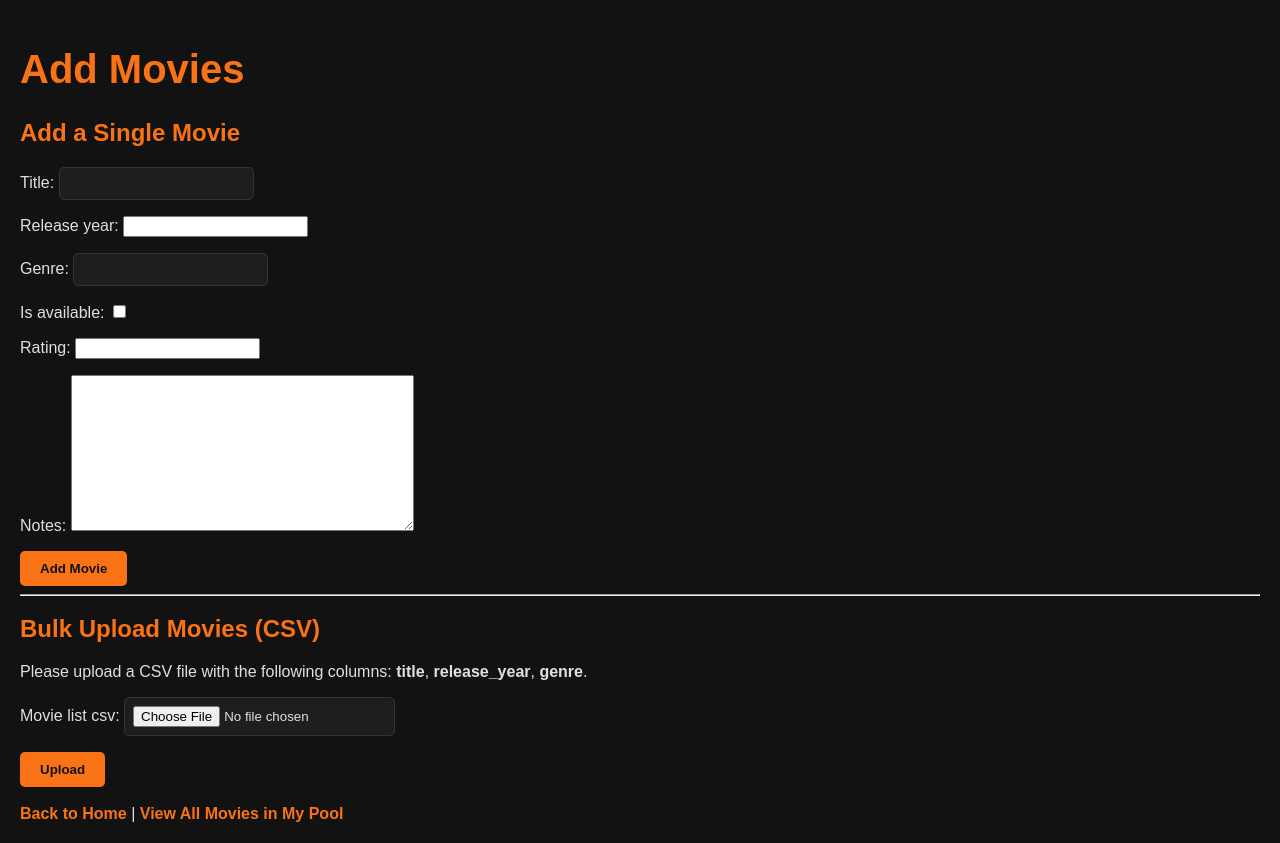
After one commit to Quinn87/movie-marathon, a Django app: template movies/templates/movies/add_movies.html in a window 1280 px wide. The commit adds this page. Run offline with Django 5.2, Linux system fonts and the light colour scheme; the template is opened without the code that fills it: values that come from a table or form of the project are taken from there, others are empty.

Commit message:
Implement movie addition functionality and enhance UI with new styles

```diff
--- a/movies/forms.py
+++ b/movies/forms.py
@@ -1,4 +1,10 @@
 from django import forms
+from .models import Movie
 
 class MovieUploadForm(forms.Form):
     movie_list_csv = forms.FileField()
+
+class MovieForm(forms.ModelForm):
+    class Meta:
+        model = Movie
+        fields = ['title', 'release_year', 'genre', 'is_available', 'rating', 'notes']
--- a/movies/static/movies/style.css
+++ b/movies/static/movies/style.css
@@ -1,3 +1,55 @@
+body {
+    background-color: #121212; /* Primary Background */
+    color: #E0E0E0; /* Primary Text */
+    font-family: -apple-system, BlinkMacSystemFont, 'Segoe UI', Roboto, Oxygen, Ubuntu, Cantarell, 'Open Sans', 'Helvetica Neue', sans-serif;
+    margin: 0;
+    padding: 20px;
+}
+
+/* Headings */
+h1, h2 {
+    color: #F97316; /* Accent Color */
+}
+
+h1 {
+    font-size: 2.5rem;
+}
+
+h2 {
+    font-size: 1.5rem;
+}
+/* Links and Buttons */
+a {
+    color: #F97316; /* Accent Color */
+    text-decoration: none;
+    font-weight: bold;
+}
+a:hover {
+    color: #FBBF24; /* A slightly lighter accent for hover */
+}
+/* Other UI Elements (Buttons, Forms) */
+button {
+    background-color: #F97316; /* Accent Color */
+    color: #121212; /* Dark text for contrast */
+    border: none;
+    padding: 10px 20px;
+    font-weight: bold;
+    cursor: pointer;
+    border-radius: 5px;
+}
+
+button:hover {
+    background-color: #FBBF24;
+}
+
+input[type="file"], input[type="text"] {
+    background-color: #1E1E1E; /* Secondary Background */
+    color: #E0E0E0; /* Primary Text */
+    border: 1px solid #333;
+    padding: 8px;
+    border-radius: 5px;
+}
+
 table {
   width: 100%;
   border-collapse: collapse;
@@ -14,9 +66,6 @@ th {
 body {
   font-family: sans-serif;
 }
-h2 {
-  color: #5c5c5c;
-}
 ul {
   list-style: none;
   padding: 0;
--- /dev/null
+++ b/movies/templates/movies/add_movies.html
@@ -0,0 +1,41 @@
+<!DOCTYPE html>
+<html lang="en">
+<head>
+    <meta charset="UTF-8">
+    <title>Add Movies</title>
+    {% load static %}
+    <link rel="stylesheet" href="{% static 'movies/style.css' %}">
+</head>
+<body>
+    <h1>Add Movies</h1>
+
+    {% if messages %}
+        <ul class="messages">
+            {% for message in messages %}
+            <li{% if message.tags %} class="{{ message.tags }}"{% endif %}>{{ message }}</li>
+            {% endfor %}
+        </ul>
+    {% endif %}
+
+    <h2>Add a Single Movie</h2>
+    <form method="post">
+        {% csrf_token %}
+        {{ single_movie_form.as_p }}
+        <button type="submit" name="add_single_movie">Add Movie</button>
+    </form>
+
+    <hr>
+
+    <h2>Bulk Upload Movies (CSV)</h2>
+    <p>Please upload a CSV file with the following columns: <b>title</b>, <b>release_year</b>, <b>genre</b>.</p>
+
+    <form method="post" enctype="multipart/form-data">
+        {% csrf_token %}
+        {{ upload_form.as_p }}
+        <button type="submit" name="upload_csv">Upload</button>
+    </form>
+
+    <br>
+    <a href="{% url 'home' %}">Back to Home</a> | <a href="{% url 'movie_pool' %}">View All Movies in My Pool</a>
+</body>
+</html>
--- a/movies/templates/movies/home.html
+++ b/movies/templates/movies/home.html
@@ -3,6 +3,8 @@
   <head>
     <meta charset="UTF-8" />
     <title>October Movie Marathon</title>
+    {% load static %}
+    <link rel="stylesheet" href="{% static 'movies/style.css' %}">
   </head>
   <body>
     <h1>October Movie Marathon 2025 Schedule</h1>
@@ -16,6 +18,6 @@
 
     <br />
     <a href="{% url 'movie_pool' %}">View All Movies in My Pool</a> |
-    <a href="{% url 'bulk_upload' %}">Bulk Upload Movies</a>
+    <a href="{% url 'add_movies' %}">Add Movies</a>
   </body>
 </html>
--- a/movies/templates/movies/movie_pool.html
+++ b/movies/templates/movies/movie_pool.html
@@ -3,6 +3,8 @@
   <head>
     <meta charset="UTF-8" />
     <title>My Movie Pool</title>
+    {% load static %}
+    <link rel="stylesheet" href="{% static 'movies/style.css' %}">
   </head>
   <body>
     <h1>My Full Movie Pool</h1>
@@ -55,6 +57,6 @@
 
     <br />
     <a href="{% url 'home' %}">Back to Home</a> |
-    <a href="{% url 'bulk_upload' %}">Bulk Upload Movies</a>
+    <a href="{% url 'add_movies' %}">Add Movies</a>
   </body>
 </html>
--- a/movies/urls.py
+++ b/movies/urls.py
@@ -3,6 +3,6 @@ from . import views
 
 urlpatterns = [
     path('', views.home, name='home'),
-    path('upload/', views.bulk_upload, name='bulk_upload'),
+    path('add-movies/', views.add_movies, name='add_movies'),
     path('pool/', views.movie_pool, name='movie_pool'),
 ]
```
Also changed, not shown: movies/templates/movies/bulk_upload.html (deleted, +0 -20 lines), movies/views.py (+41 -29 lines), movies/migrations/0001_initial.py, movies/migrations/0002_movie_is_available.py (deleted).
